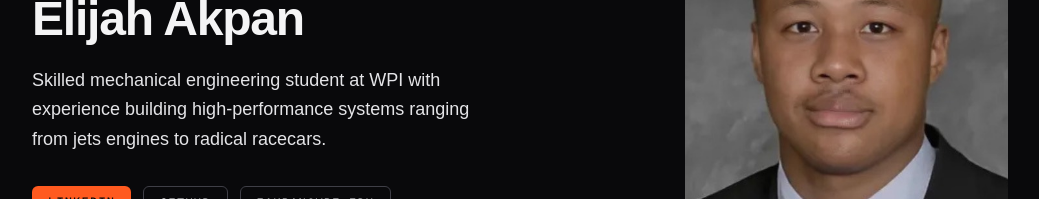
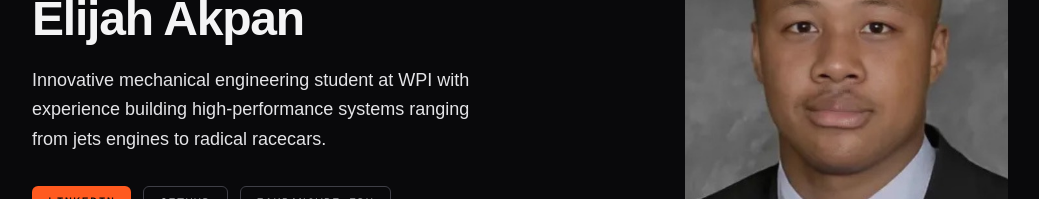
Before and after one commit to eafactor1/my-portfolio, a Next.js app: page / in a window 1280 px wide. Shown: the part 280-479 px from the top of the page, without its empty margins (120-1159 px from the left). Built offline with nearby package versions, Linux system fonts and the light colour scheme.

Commit message:
Final (V2)

```diff
--- a/app/page.tsx
+++ b/app/page.tsx
@@ -105,7 +105,7 @@ export default function Page() {
               Elijah Akpan
             </h1>
             <p className="mt-6 max-w-md text-lg leading-relaxed text-zinc-400">
-              <span className="text-zinc-200">Skilled mechanical engineering student at WPI with experience building high-performance systems ranging from jets engines to radical racecars.</span>
+              <span className="text-zinc-200">Innovative mechanical engineering student at WPI with experience building high-performance systems ranging from jets engines to radical racecars.</span>
             </p>
             <div className="mt-8 flex flex-wrap gap-3 font-mono text-xs">
               <a
```
